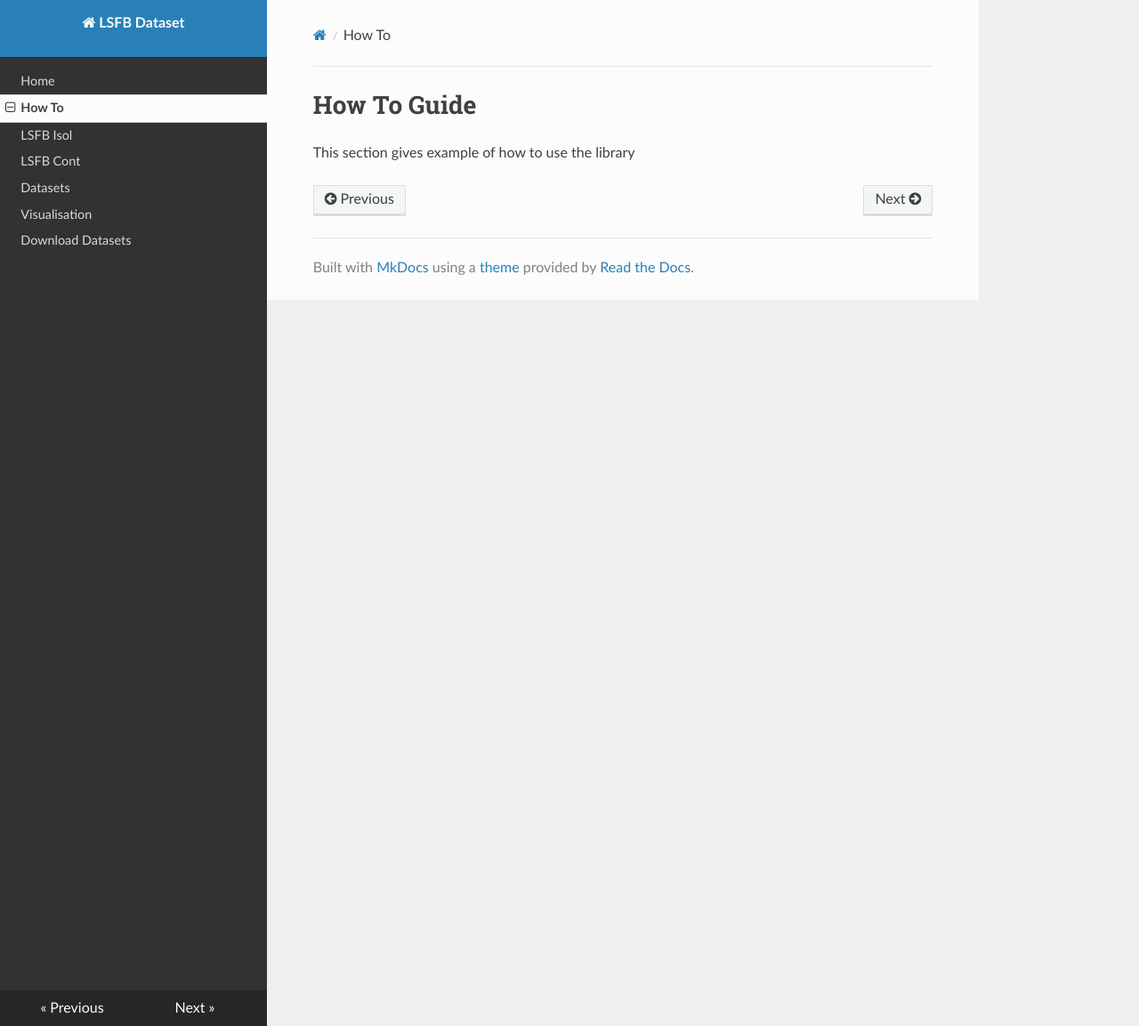
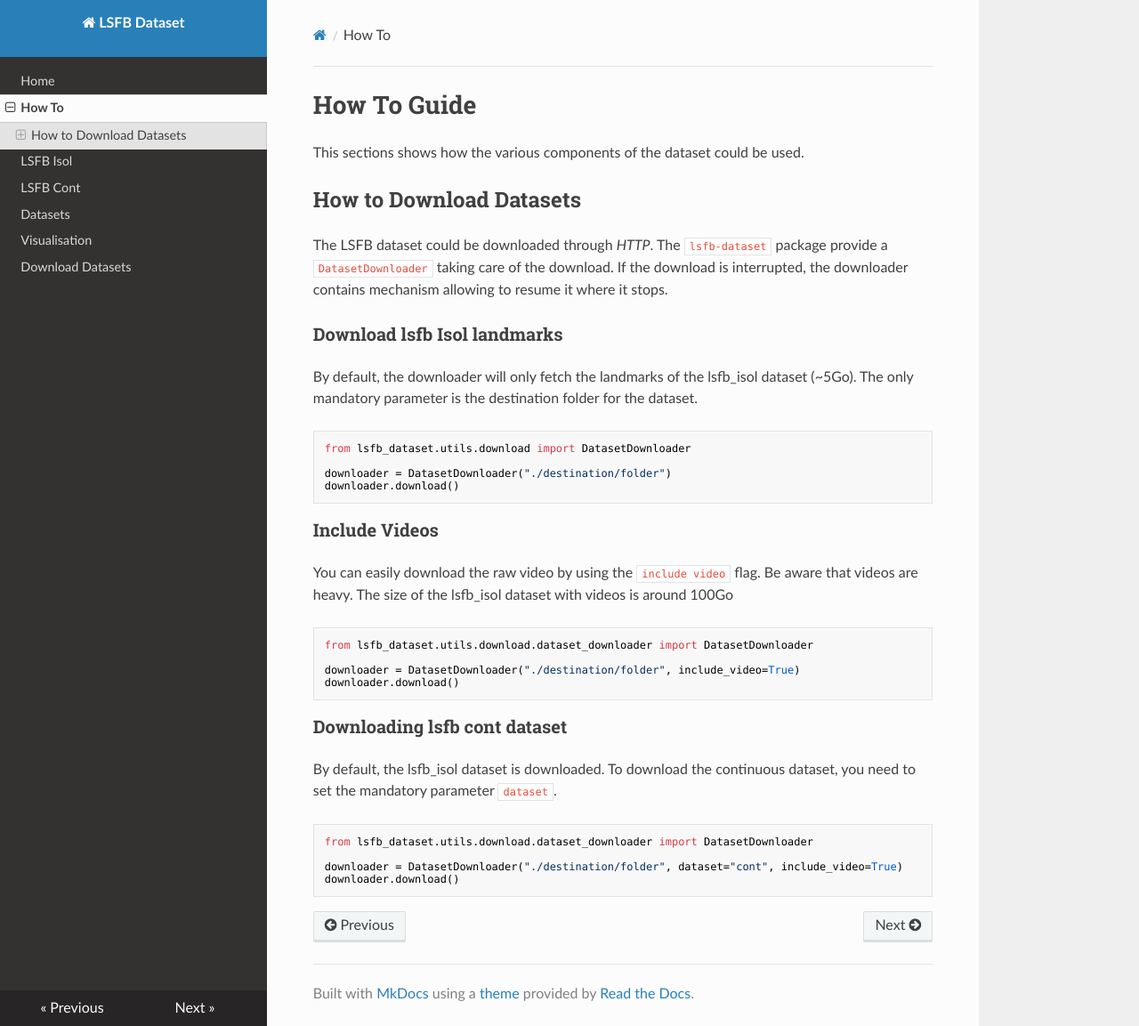
Before and after one commit to LSFB-Team/lsfb-dataset, an MkDocs documentation site: the page built from docs/howto.md, in a window 1280 px wide and 1153 px high. Shown: the whole window at 89% size. Built offline with MkDocs 1.6.1, drawn with Linux system fonts in a browser that asks for light colours; nearby versions of some CDN libraries.

Commit message:
Adding how to download dataset

````diff
--- a/docs/howto.md
+++ b/docs/howto.md
@@ -1,3 +1,39 @@
 # How To Guide
 
-This section gives example of how to use the library
+This sections shows how the various components of the dataset could be used.
+
+## How to Download Datasets
+
+The LSFB dataset could be downloaded through *HTTP*. The  `lsfb-dataset` package provide a `DatasetDownloader` taking care of the download. If the download is interrupted, the downloader contains mechanism allowing to resume it where it stops.
+
+### Download lsfb Isol landmarks
+
+By default, the downloader will only fetch the landmarks of the lsfb_isol dataset (~5Go). The only mandatory parameter is the destination folder for the dataset.
+
+```python
+from lsfb_dataset.utils.download import DatasetDownloader
+
+downloader = DatasetDownloader("./destination/folder")
+downloader.download()
+```
+
+### Include Videos
+
+You can easily download the raw video by using the `include video` flag. Be aware that videos are heavy. The size of the lsfb_isol dataset with videos is around 100Go
+
+```python
+from lsfb_dataset.utils.download.dataset_downloader import DatasetDownloader
+
+downloader = DatasetDownloader("./destination/folder", include_video=True)
+downloader.download()
+```
+
+### Downloading lsfb cont dataset
+
+By default, the lsfb_isol dataset is downloaded. To download the continuous dataset, you need to set the mandatory parameter `dataset`.
+```python
+from lsfb_dataset.utils.download.dataset_downloader import DatasetDownloader
+
+downloader = DatasetDownloader("./destination/folder", dataset="cont", include_video=True)
+downloader.download()
+```
````
Also changed, not shown: 1 other file.
